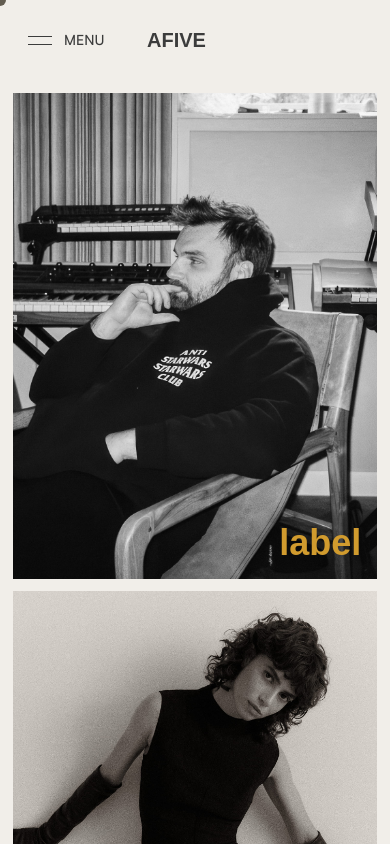
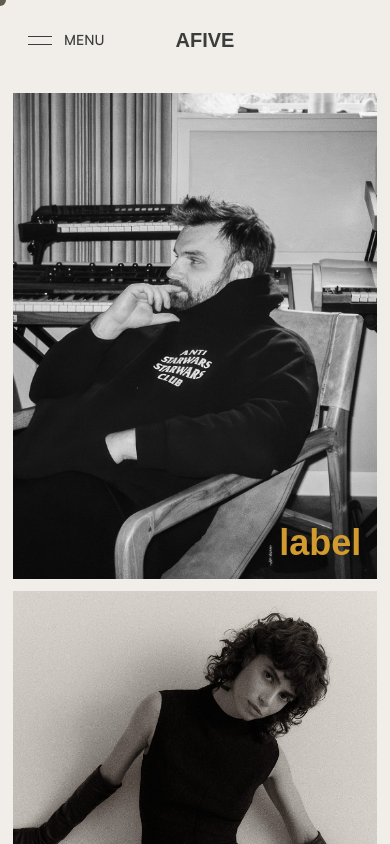
Before and after one commit to fogelmark/afive, a Next.js app: page / in a window 390 px wide. Shown: the top 844 px of the page. Built offline with nearby package versions, Linux system fonts and the light colour scheme; a web font is replaced by a local one.

Commit message:
responsive fix

```diff
--- a/app/components/header.tsx
+++ b/app/components/header.tsx
@@ -157,7 +157,7 @@ export default function Header() {
           ))}
         </div>
       </motion.aside>
-      <Link href="/" className="relative w-24 col-start-6 col-span-2">
+      <Link href="/" className="relative w-24 col-start-7 md:col-start-6 col-span-2">
         <ButtonFlip className="font-bespoke text-xl uppercase text-[#3c3c3c] font-bold">
           {"afive"}
         </ButtonFlip>
```
